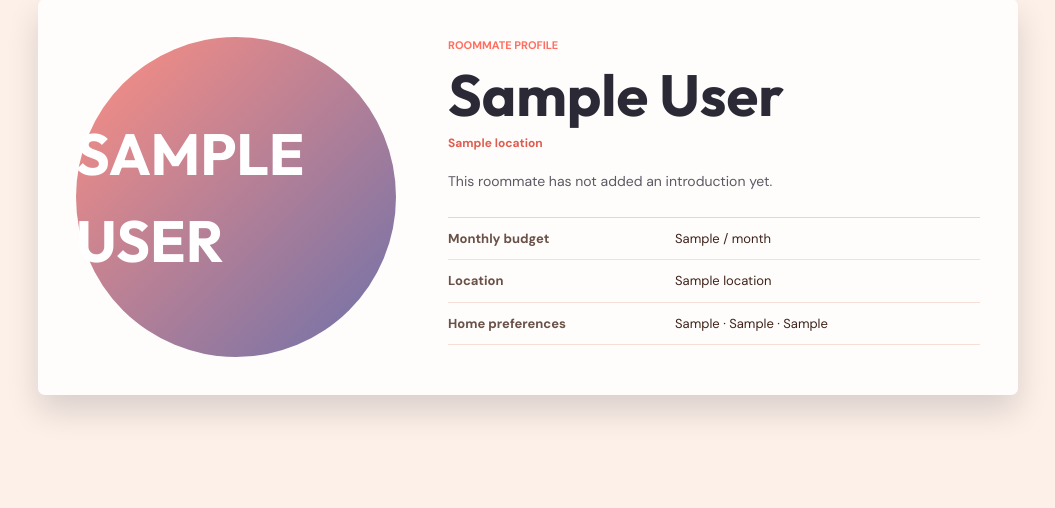
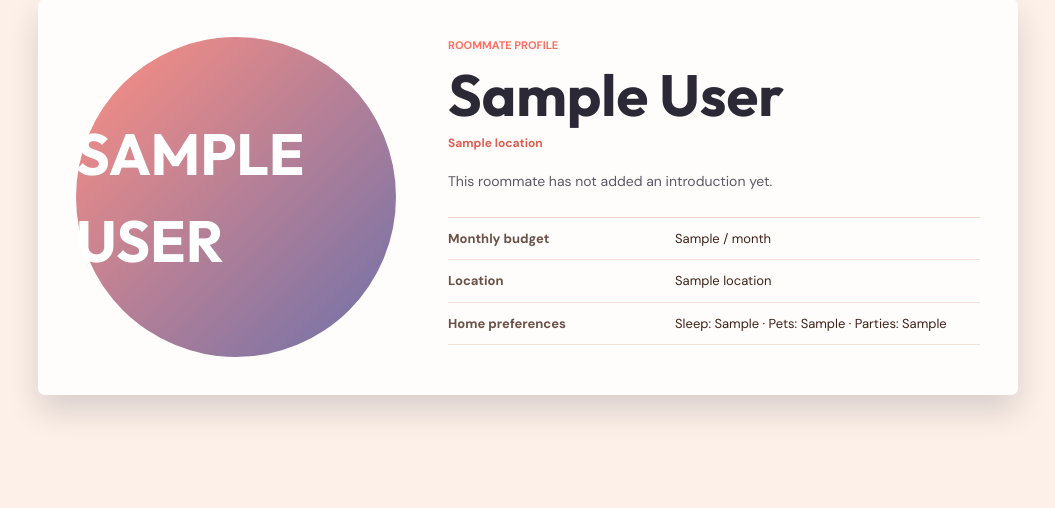
Before and after one commit to kimberlytsang/RoomieMatch, a Django app: template templates/profiles/roommate_detail.html in a window 1280 px wide. Shown: the part 187-695 px from the top of the page, without its empty margins (36-1091 px from the left). Run offline with Django 5.2, Linux system fonts and the light colour scheme; the template is opened without the code that fills it: most values are stand-ins (such as "Sample title", 1, 10 or a date in 2020).

Commit message:
fix(profile): label home preference values

```diff
--- a/templates/profiles/roommate_detail.html
+++ b/templates/profiles/roommate_detail.html
@@ -15,7 +15,7 @@
       <dl class="roommate-profile-facts">
         <div><dt>Monthly budget</dt><dd>{{ roommate.user.preference.get_budget_range_display }} / month</dd></div>
         <div><dt>Location</dt><dd>{{ roommate.user.preference.location }}</dd></div>
-        <div><dt>Home preferences</dt><dd>{{ roommate.user.preference.get_sleep_preference_display }} · {{ roommate.user.preference.get_pets_preference_display }} · {{ roommate.user.preference.get_party_preference_display }}</dd></div>
+        <div><dt>Home preferences</dt><dd>Sleep: {{ roommate.user.preference.get_sleep_preference_display }} · Pets: {{ roommate.user.preference.get_pets_preference_display }} · Parties: {{ roommate.user.preference.get_party_preference_display }}</dd></div>
       </dl>
     </div>
   </article>
```
